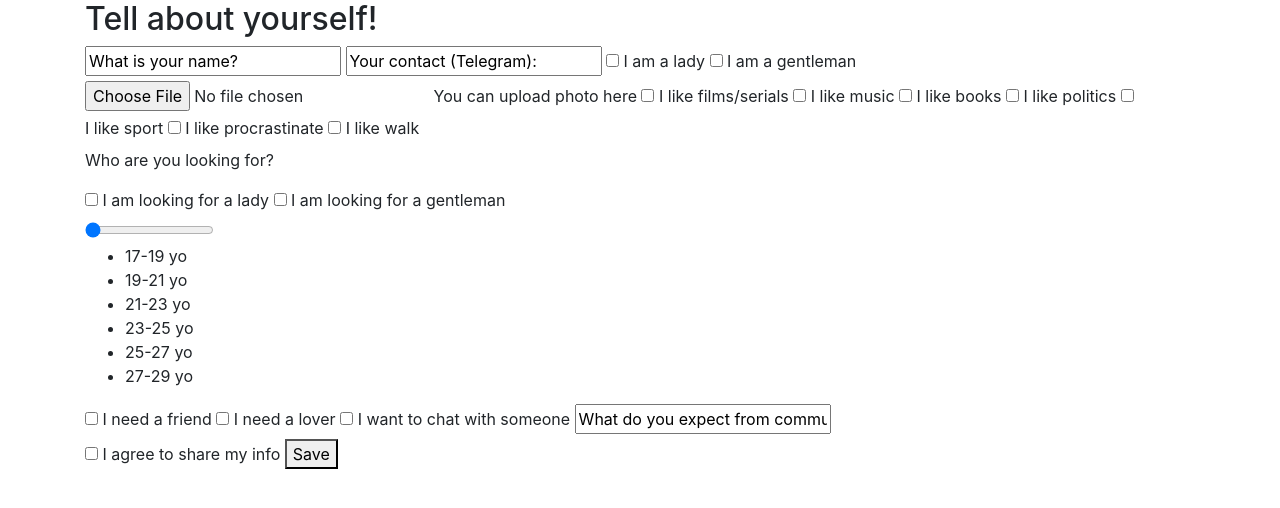
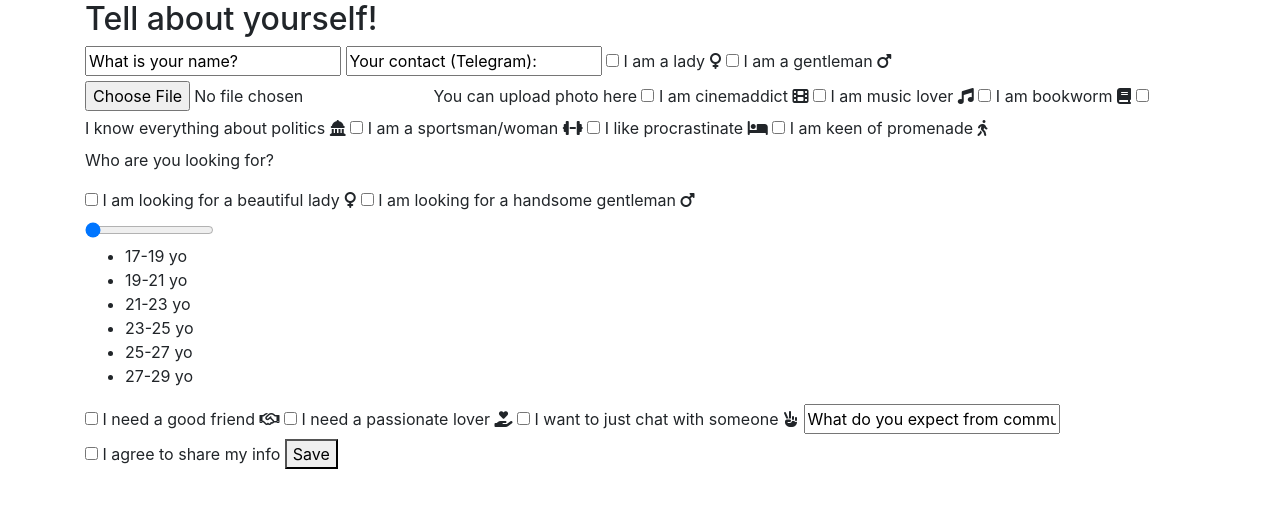
Before and after one commit to BabenkoAlina/meetlof, a Flask app: template main/templates/tell_about.html in a window 1280 px wide. Shown: the top 508 px of the page. Run offline with Flask 3, Linux system fonts and the light colour scheme; the template is opened without the code that fills it, so the values that code supplies are empty; some libraries are stand-ins or nearby versions.

Commit message:
Tell about html (made it more interesting)

```diff
--- /dev/null
+++ b/main/scripts/tell_about.js
@@ -0,0 +1 @@
+<script src="https://kit.fontawesome.com/7162acd0f0.js" crossorigin="anonymous"></script>
--- a/main/templates/tell_about.html
+++ b/main/templates/tell_about.html
@@ -16,7 +16,9 @@
       rel="stylesheet"
       type="text/css"
       href="{{ url_for('static', filename='tell_about.css') }}" />
-      <title>Tell about yourself</title>
+
+      <script src="https://kit.fontawesome.com/7162acd0f0.js" crossorigin="anonymous"></script>
+    <title>Tell about yourself</title>
   </head>
   <body>
     <main role="tell_about" class="container">
@@ -34,9 +36,11 @@
             <!-- Sex field -->
             <input type="checkbox" id="sex_female" value="SexFemale">
             <label for="sex_female"> I am a lady </label>
+            <i class="fa-solid fa-venus"></i>
 
             <input type="checkbox" id="sex_male" value="SexMale">
             <label for="sex_male"> I am a gentleman </label>
+            <i class="fa-solid fa-mars"></i>
 
             <!-- Photo field -->
             <input type="file" id="imageUpload" name="imageUpload">
@@ -45,25 +49,32 @@
             <!-- Hobbies field -->
 
             <input type="checkbox" id="hobbies_film" value="HobbiesFilm">
-            <label for="hobbies_film"> I like films/serials </label>
+            <label for="hobbies_film"> I am cinemaddict </label>
+            <i class="fa-solid fa-film"></i>
 
             <input type="checkbox" id="hobbies_music" value="HobbiesMusic">
-            <label for="hobbies_music"> I like music </label>
+            <label for="hobbies_music"> I am music lover </label>
+            <i class="fa-solid fa-music"></i>
 
             <input type="checkbox" id="hobbies_read" value="HobbiesRead">
-            <label for="hobbies_read"> I like books </label>
+            <label for="hobbies_read"> I am bookworm </label>
+            <i class="fa-solid fa-book"></i>
 
             <input type="checkbox" id="hobbies_politics" value="HobbyPolitics">
-            <label for="hobbies_politics"> I like politics </label>
+            <label for="hobbies_politics"> I know everything about politics </label>
+            <i class="fa-solid fa-landmark-dome"></i>
 
             <input type="checkbox" id="hobbies_sport" value="HobbySport">
-            <label for="hobbies_sport"> I like sport </label>
+            <label for="hobbies_sport"> I am a sportsman/woman </label>
+            <i class="fa-solid fa-dumbbell"></i>
 
             <input type="checkbox" id="hobbies_procrastinate" value="HobbyProcrastinate">
             <label for="hobbies_procrastinate"> I like procrastinate </label>
+            <i class="fa-solid fa-bed"></i>
 
             <input type="checkbox" id="hobbies_walk" value="HobbyWalk">
-            <label for="hobbies_walk"> I like walk </label>
+            <label for="hobbies_walk"> I am keen of promenade </label>
+            <i class="fa-solid fa-person-walking"></i>
 
             </section>
 
@@ -75,10 +86,12 @@
 
             <!-- Search field -->
             <input type="checkbox" id="search_female" value="SearchFemale">
-            <label for="search_female"> I am looking for a lady </label>
+            <label for="search_female"> I am looking for a beautiful lady </label>
+            <i class="fa-solid fa-venus"></i>
 
             <input type="checkbox" id="search_male" value="SearchMale">
-            <label for="search_male"> I am looking for a gentleman </label>
+            <label for="search_male"> I am looking for a handsome gentleman </label>
+            <i class="fa-solid fa-mars"></i>
 
             <!-- Preferred age -->
             <div class="age_range">
@@ -96,13 +109,16 @@
 
             <!-- Looking for field -->
             <input type="checkbox" id="search_friend" value="SearchFriend">
-            <label for="search_friend"> I need a friend </label>
+            <label for="search_friend"> I need a good friend </label>
+            <i class="fa-regular fa-handshake"></i>
 
             <input type="checkbox" id="search_lover" value="SearchLover">
-            <label for="search_lover"> I need a lover </label>
+            <label for="search_lover"> I need a passionate lover </label>
+            <i class="fa-solid fa-hand-holding-heart"></i>
 
             <input type="checkbox" id="search_chat" value="SearchChat">
-            <label for="search_chat"> I want to chat with someone </label>
+            <label for="search_chat"> I want to just chat with someone </label>
+            <i class="fa-solid fa-hand-peace"></i>
 
             <!-- Expectation field -->
             <input type="text" id="expectation" value="What do you expect from communication?" onfocus="clearInputValue(this)">
```
